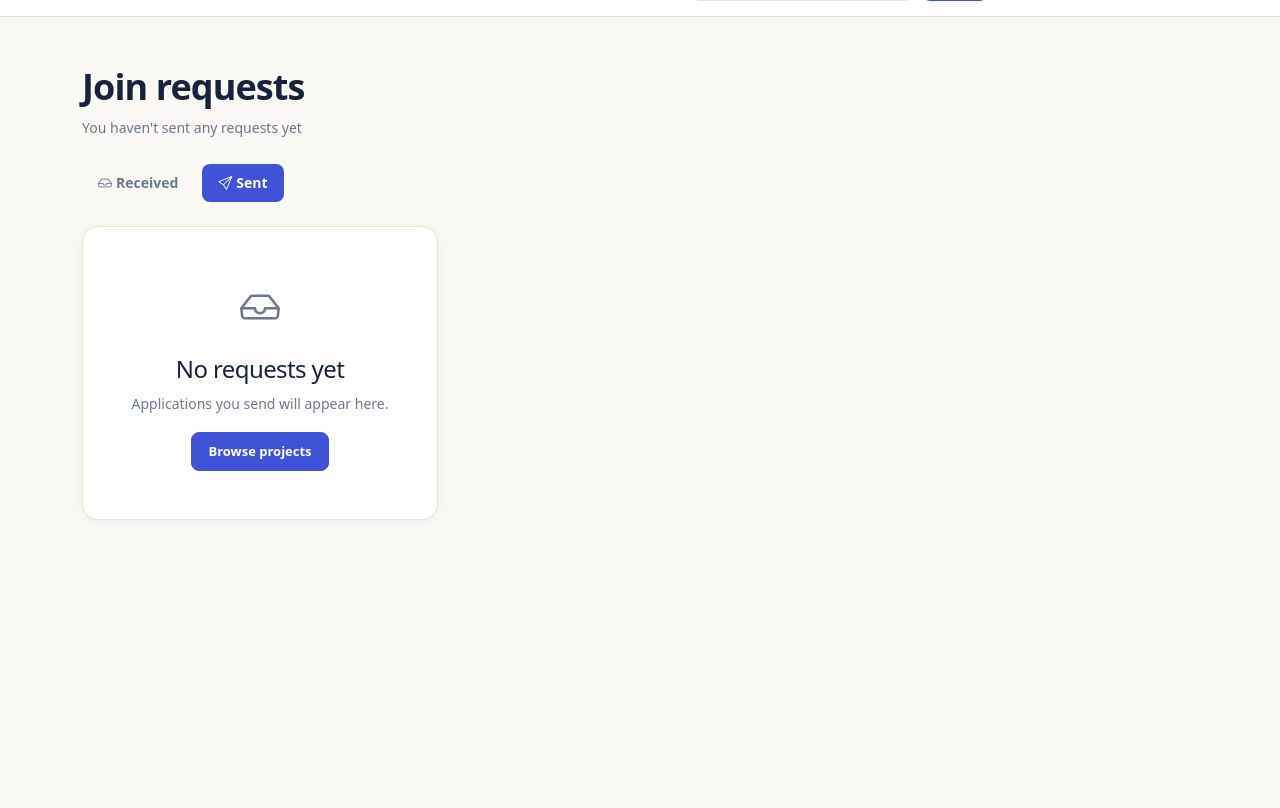
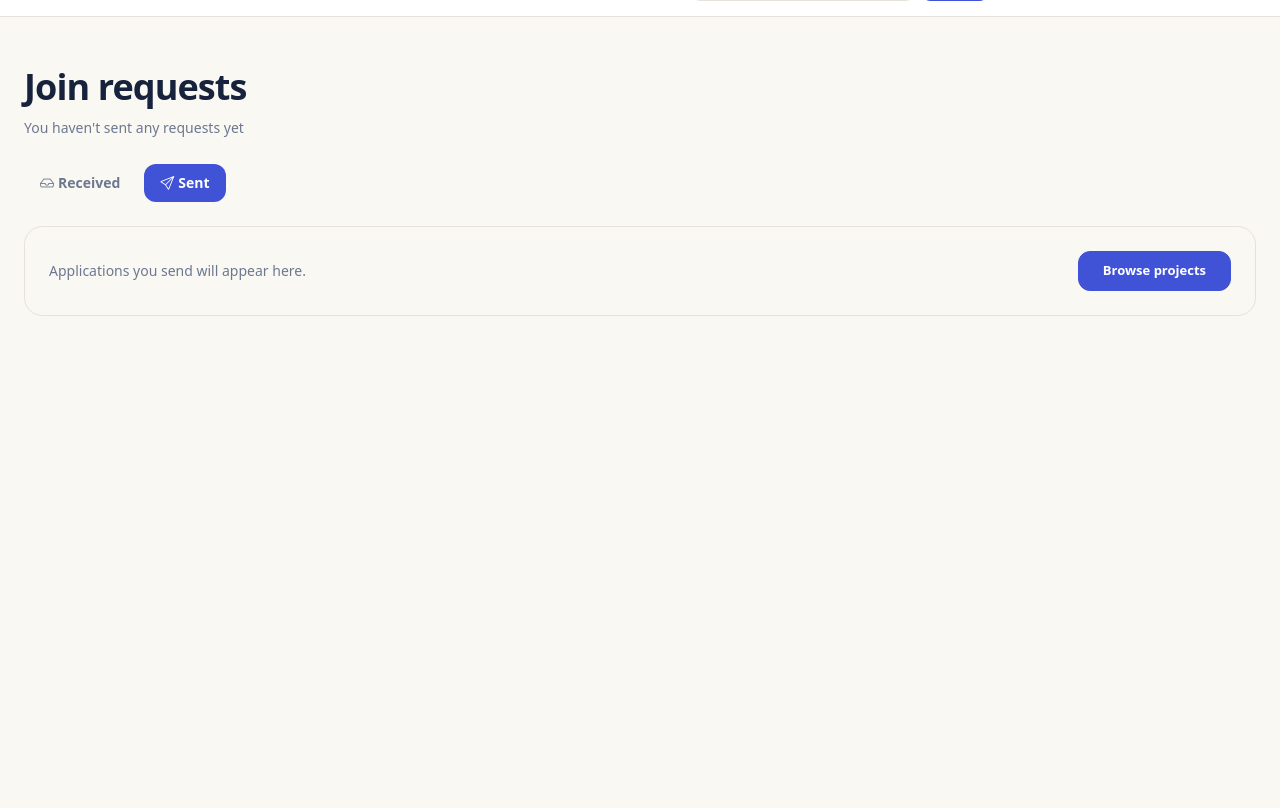
Before and after one commit to Rabindra5/ProjectMate, a Django app: page /requests/ in a window 1280 px wide. Shown: the part 56-864 px from the top of the page. Run offline with Django 5.2, Linux system fonts and the light colour scheme; the visitor is signed in with stand-in values (Sample User, id 1); data comes from the database, SQL or seed files in the repository; data that the repository does not hold is empty; parts of the project's set-up code (start-up, migrations or seed data) failed here and were passed over; some libraries are stand-ins or nearby versions.

Commit message:
request page ui update

```diff
--- a/teams/views.py
+++ b/teams/views.py
@@ -66,7 +66,7 @@ class MySentRequestsView(LoginRequiredMixin, ListView):
 
     def get_queryset(self):
         """Load projects with each request."""
-        return JoinRequest.objects.filter(applicant=self.request.user).select_related("project")
+        return JoinRequest.objects.filter(applicant=self.request.user).select_related("project__category", "project__owner")
 
     def get_context_data(self, **kwargs):
         """Mark the active requests tab."""
--- a/templates/projects/detail.html
+++ b/templates/projects/detail.html
@@ -272,7 +272,7 @@
                 </p>
 
                 <button type="button"
-                        class="btn btn-outline-warning w-100"
+                        class="btn w-100 fw-semibold bg-warning-subtle text-warning-emphasis border border-warning opacity-100"
                         disabled
                         aria-disabled="true">
 
--- a/templates/teams/my_requests.html
+++ b/templates/teams/my_requests.html
@@ -3,7 +3,10 @@
 {% block title %}My requests | ProjectMate{% endblock %}
 
 {% block content %}
-<div class="container py-5">
+{% include "teams/styles.html" %}
+
+<section class="requests-browse py-5">
+  <div class="container-xxl px-3 px-lg-4">
     <header class="mb-4">
       <h1 class="fw-bold mb-2">Join requests</h1>
       <p class="text-body-secondary mb-0">
@@ -17,56 +20,67 @@
 
     {% include "teams/tabs.html" %}
 
-    <div class="row row-cols-1 row-cols-md-2 row-cols-xl-3 g-4">
+    <div class="row row-cols-1 row-cols-md-2 row-cols-xl-3 g-3 g-lg-4">
       {% for request in requests %}
         <div class="col">
-                <article class="card rounded-4 p-4 h-100 d-flex flex-column">
-                    <div class="d-flex justify-content-between align-items-start gap-2 mb-2">
-                        <span class="small text-body-secondary">Sent {{ request.created_at|date:"M j, Y" }}</span>
-                        <span class="badge rounded-pill
-                            {% if request.status == 'pending' %}bg-warning-subtle text-warning-emphasis
-                            {% elif request.status == 'accepted' %}bg-success-subtle text-success-emphasis
-                            {% elif request.status == 'rejected' or request.status == 'removed' %}bg-danger-subtle text-danger-emphasis
-                            {% else %}bg-body-tertiary text-body-secondary{% endif %}">
+          <article class="browse-panel p-4 h-100 d-flex flex-column">
+            <div class="d-flex justify-content-between align-items-start gap-2 mb-3">
+              <small class="text-body-secondary text-uppercase fw-semibold text-truncate">
+                {{ request.project.category.name }}
+              </small>
+              <span class="browse-chip small fw-semibold flex-shrink-0
+                {% if request.status == 'pending' %}chip-warning
+                {% elif request.status == 'accepted' %}chip-success
+                {% elif request.status == 'rejected' or request.status == 'removed' %}chip-danger{% endif %}">
                 {{ request.get_status_display }}
               </span>
             </div>
 
-                    <h2 class="h5 fw-bold mb-2">
-                        <a class="link-body-emphasis text-decoration-none" href="{{ request.project.get_absolute_url }}">
-                            {{ request.project.title }}
-                        </a>
+            <h2 class="h5 fw-bold">
+              <a class="browse-title" href="{{ request.project.get_absolute_url }}">{{ request.project.title }}</a>
             </h2>
 
-                    <p class="text-body-secondary small mb-3">{{ request.message|truncatechars:140 }}</p>
+            <p class="text-body-secondary clamp-2">{{ request.message }}</p>
 
             {% if request.decision_note %}
-                        <div class="bg-body-tertiary rounded-3 p-3 small mb-3">
+              <div class="quote-box small mb-3">
                 <span class="fw-semibold d-block mb-1">Owner's note</span>
-                            {{ request.decision_note }}
+                <span class="clamp-2">{{ request.decision_note }}</span>
               </div>
             {% endif %}
 
-                    <div class="mt-auto">
+            <div class="d-flex flex-wrap align-items-center justify-content-between gap-2 mt-auto">
+              <div class="text-body-secondary small d-flex flex-wrap gap-3">
+                <span>
+                  <i class="bi bi-calendar3" aria-hidden="true"></i>
+                  Sent {{ request.created_at|date:"M j" }}
+                </span>
+                <span>
+                  <i class="bi bi-person" aria-hidden="true"></i>
+                  {{ request.project.owner.username }}
+                </span>
+              </div>
+
               {% if request.status == "pending" %}
                 <form method="post" action="{% url 'teams:withdraw' request.pk %}">
                   {% csrf_token %}
-                                <button class="btn btn-sm btn-outline-danger rounded-3" type="submit">Withdraw</button>
+                  <button class="btn btn-sm btn-outline-danger" type="submit">Withdraw</button>
                 </form>
               {% elif request.status == "accepted" %}
-                            <a class="btn btn-sm btn-outline-primary rounded-3" href="{% url 'teams:team' request.project.slug %}">View team</a>
+                <a class="btn btn-sm btn-outline-primary" href="{% url 'teams:team' request.project.slug %}">View team</a>
               {% endif %}
             </div>
           </article>
         </div>
       {% empty %}
-            <div class="col-12">
-                <div class="card rounded-4">
-                    {% url 'discovery:search' as browse_url %}
-                    {% include "includes/empty_state.html" with title="No requests yet" message="Applications you send will appear here." cta_url=browse_url cta_label="Browse projects" %}
+        <div class="col w-100">
+          <div class="browse-panel p-4 d-flex flex-wrap align-items-center justify-content-between gap-3">
+            <p class="text-body-secondary mb-0">Applications you send will appear here.</p>
+            <a class="btn btn-primary px-4" href="{% url 'discovery:search' %}">Browse projects</a>
           </div>
         </div>
       {% endfor %}
     </div>
   </div>
+</section>
 {% endblock %}
--- /dev/null
+++ b/templates/teams/styles.html
@@ -0,0 +1,79 @@
+<style>
+  /* Shared look for the request pages, matching Browse projects and Find teammates. */
+  .requests-browse .browse-panel {
+    background: var(--bs-body-bg);
+    border: 1px solid var(--bs-border-color);
+    border-radius: 1.15rem;
+  }
+
+  .requests-browse .browse-title {
+    color: inherit;
+    text-decoration: none;
+  }
+
+  .requests-browse .browse-title:hover,
+  .requests-browse .browse-title:focus-visible {
+    text-decoration: underline;
+  }
+
+  .requests-browse .browse-chip {
+    display: inline-block;
+    padding: .2rem .65rem;
+    border-radius: 999px;
+    background: var(--bs-tertiary-bg);
+    color: var(--bs-body-color);
+    white-space: nowrap;
+  }
+
+  .requests-browse .chip-success {
+    background: var(--bs-success-bg-subtle);
+    color: var(--bs-success-text-emphasis);
+  }
+
+  .requests-browse .chip-warning {
+    background: var(--bs-warning-bg-subtle);
+    color: var(--bs-warning-text-emphasis);
+  }
+
+  .requests-browse .chip-danger {
+    background: var(--bs-danger-bg-subtle);
+    color: var(--bs-danger-text-emphasis);
+  }
+
+  .requests-browse .person-avatar {
+    width: 2.75rem;
+    height: 2.75rem;
+  }
+
+  .requests-browse .clamp-2 {
+    display: -webkit-box;
+    -webkit-line-clamp: 2;
+    -webkit-box-orient: vertical;
+    overflow: hidden;
+  }
+
+  .requests-browse .quote-box {
+    background: var(--bs-tertiary-bg);
+    border-radius: .75rem;
+    padding: .75rem 1rem;
+  }
+
+  .requests-browse .btn {
+    border-radius: .75rem;
+  }
+
+  .requests-browse .team-tabs .nav-link {
+    color: var(--pm-muted);
+    font-weight: 600;
+    border-radius: .75rem;
+  }
+
+  .requests-browse .team-tabs .nav-link:hover {
+    color: var(--pm-primary);
+  }
+
+  .requests-browse .team-tabs .nav-link.active {
+    background-color: var(--pm-primary);
+    color: #fff;
+  }
+</style>
--- a/templates/teams/tabs.html
+++ b/templates/teams/tabs.html
@@ -1,11 +1,6 @@
-<style>
-    .team-tabs .nav-link { color: var(--pm-muted); font-weight: 600; }
-    .team-tabs .nav-link:hover { color: var(--pm-primary); }
-    .team-tabs .nav-link.active { background-color: var(--pm-primary); color: #fff; }
-</style>
 <ul class="nav nav-pills team-tabs gap-2 mb-4" aria-label="Request views">
     <li class="nav-item">
-        <a class="nav-link rounded-3 {% if active_tab == 'inbox' %}active{% endif %}"
+        <a class="nav-link {% if active_tab == 'inbox' %}active{% endif %}"
            {% if active_tab == 'inbox' %}aria-current="page"{% endif %}
            href="{% url 'teams:request_inbox' %}">
             <i class="bi bi-inbox me-1" aria-hidden="true"></i>Received
@@ -13,7 +8,7 @@
         </a>
     </li>
     <li class="nav-item">
-        <a class="nav-link rounded-3 {% if active_tab == 'sent' %}active{% endif %}"
+        <a class="nav-link {% if active_tab == 'sent' %}active{% endif %}"
            {% if active_tab == 'sent' %}aria-current="page"{% endif %}
            href="{% url 'teams:my_requests' %}">
             <i class="bi bi-send me-1" aria-hidden="true"></i>Sent
```
Also changed, not shown: templates/teams/inbox.html (+52 -49 lines). Lines whose indentation alone changed are shown as unchanged.
